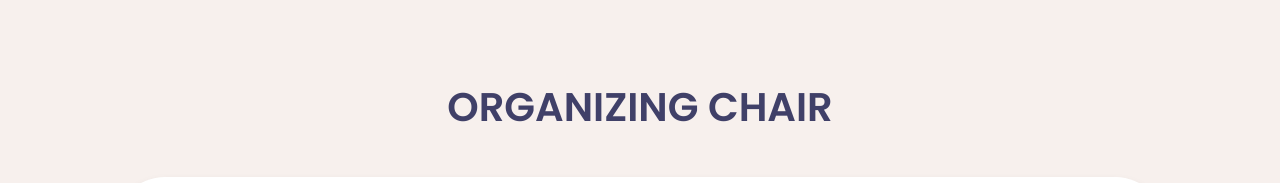
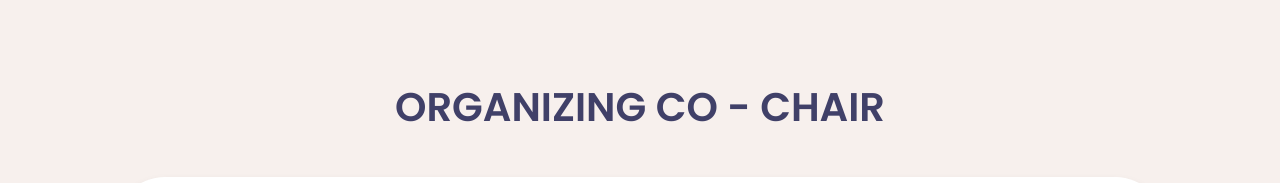
Before and after one commit to techfest2k24/FINAL-WEBSITE-OF-TECHFEST-2k24, a plain HTML site: page index.html in a window 1280 px wide. Shown: the part 5037-5220 px from the top of the page. Drawn offline with nearby package versions, Linux system fonts and the light colour scheme.

Commit message:
Update index.html

```diff
--- a/index.html
+++ b/index.html
@@ -305,7 +305,7 @@
 
   </section>
   <section class="services" id="services">
-    <h1 class="heading">Organizing Chair</h1>
+    <h1 class="heading">Organizing Co - Chair</h1>
      <div class="box-container">
        <div class="box" data-aos="zoom-in" data-aos-delay="150">
              <img src="images/amit.jpg" alt="">
```
